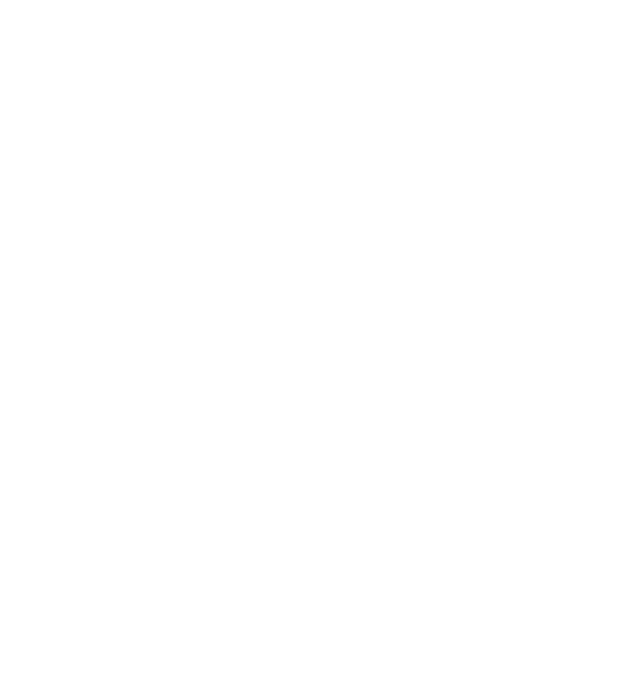
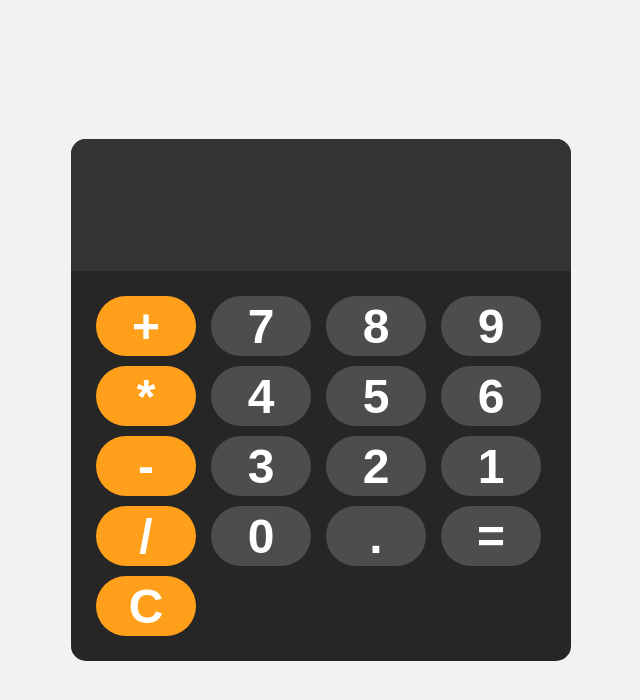
Before and after one commit to ZohaibFais/Calculator, a plain HTML site: page index.html in a window 1280 px wide. Shown: the whole page, without its empty margins (319-959 px from the left). Drawn offline with Linux system fonts and the light colour scheme.

Commit message:
complete

```diff
--- a/index.css
+++ b/index.css
@@ -0,0 +1,70 @@
+body{
+    margin: 0;
+    display: flex;
+    justify-content: center;
+    align-items: center;
+    height: 100vh;
+    background-color: hsl(0, 0%, 95%);
+}
+
+#calculator{
+    font-family: Arial, sans-serif;
+    background-color: hsl(0, 0%, 15%);
+    border-radius: 15px;
+    max-width: 500px;
+    overflow: hidden;
+
+}
+
+#display{
+    width: 100%;
+    padding: 20px;
+    font-size: 5rem;
+    text-align: left;
+    border: none;
+    background-color: hsl(0, 0%, 20%);
+    color: white;
+}
+
+#keys{
+    display: grid;
+    grid-template-columns: repeat(4, 1fr);
+    gap: 10px;
+    padding: 25px;
+}
+
+button{
+    width: 100px;
+    height: 60px;
+    border-radius: 56px;
+    border: none;
+    background-color:hsl(0, 0%, 30%);
+    color: white;
+    font-size: 3rem;
+    font-weight: bold;
+    cursor: pointer;
+}
+
+button:hover{
+    background-color:hsl(0, 0%, 40%);
+}
+
+button:active{
+    background-color:hsl(0, 0%, 50%);
+
+}
+
+.operator-btn{
+    background-color:hsl(35, 100%, 55%);
+
+}
+
+.operator-btn:hover{
+    background-color:hsl(35, 100%, 65%);
+
+}
+
+.operator-btn:active{
+    background-color:hsl(35, 100%, 75%);
+
+}
--- a/index.html
+++ b/index.html
@@ -3,19 +3,33 @@
 <head>
     <meta charset="UTF-8">
     <meta name="viewport" content="width=device-width, initial-scale=1.0">
-    <title>Calculator</title>
-    <link rel="stylesheet" href="/index.html">
+    <title>Document</title>
+    <link rel="stylesheet" href="/index.css">
 </head>
 <body>
+    <div id="calculator">
+        <input id="display">
+        <div id="keys">
+            <button onclick="appendToDisplay('+')" class="operator-btn">+</button>
+            <button onclick="appendToDisplay('7')">7</button>
+            <button onclick="appendToDisplay('8')">8</button>
+            <button onclick="appendToDisplay('9')">9</button>
+            <button onclick="appendToDisplay('*')" class="operator-btn">*</button>
+            <button onclick="appendToDisplay('4')">4</button>
+            <button onclick="appendToDisplay('5')">5</button>
+            <button onclick="appendToDisplay('6')">6</button>
+            <button onclick="appendToDisplay('-')" class="operator-btn">-</button>
+            <button onclick="appendToDisplay('3')">3</button>
+            <button onclick="appendToDisplay('2')">2</button>
+            <button onclick="appendToDisplay('1')">1</button>
+            <button onclick="appendToDisplay('8')" class="operator-btn">/</button>
+            <button onclick="appendToDisplay('8')">0</button>
+            <button onclick="appendToDisplay('8')">.</button>
+            <button onclick="toCalculate()">=</button>
+            <button onclick="toClear()" class="operator-btn"> C</button>
+        </div>
 
-
-
-
-
-
-
-
-
+    </div>
     <script src="/index.js"></script>
 </body>
 </html>
--- a/index.js
+++ b/index.js
@@ -0,0 +1,13 @@
+var display = document.getElementById("display")
+
+function appendToDisplay(input){
+    display.value += input
+}
+
+function toCalculate(){
+    display.value = eval(display.value)
+}
+
+function toClear(){
+    display.value = ""
+}
```
